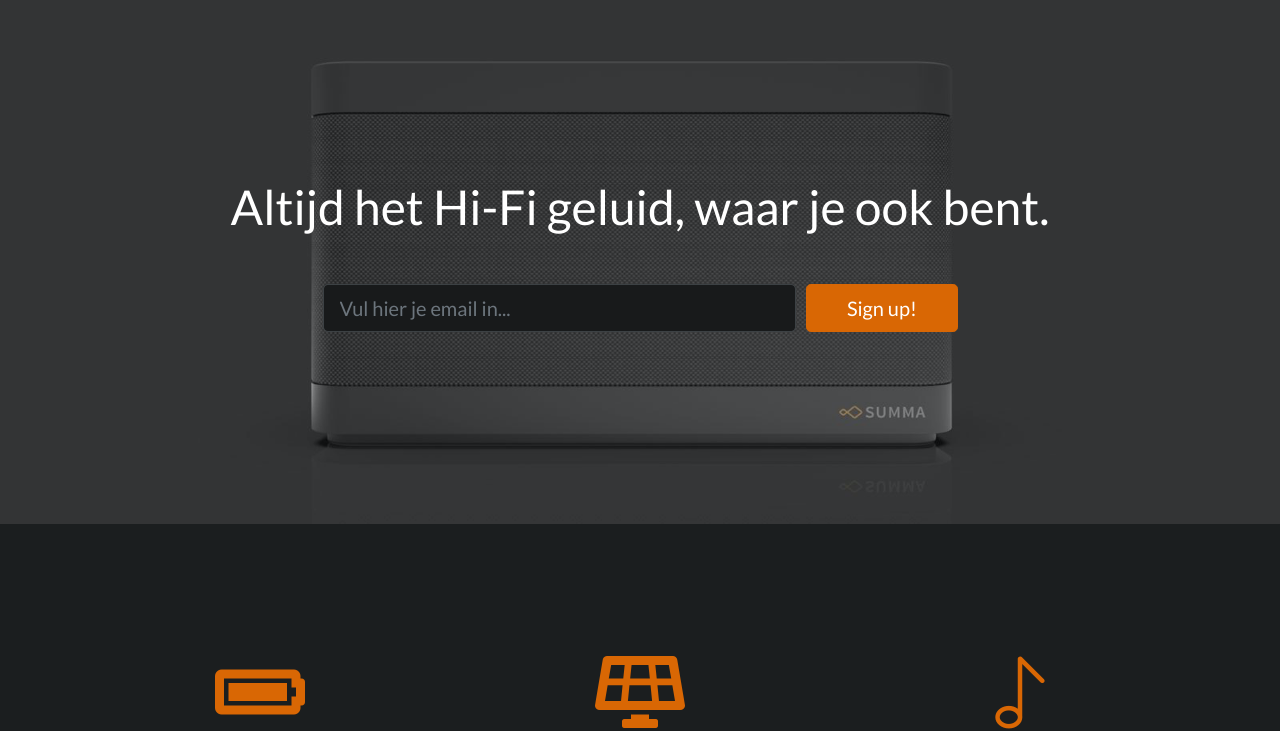
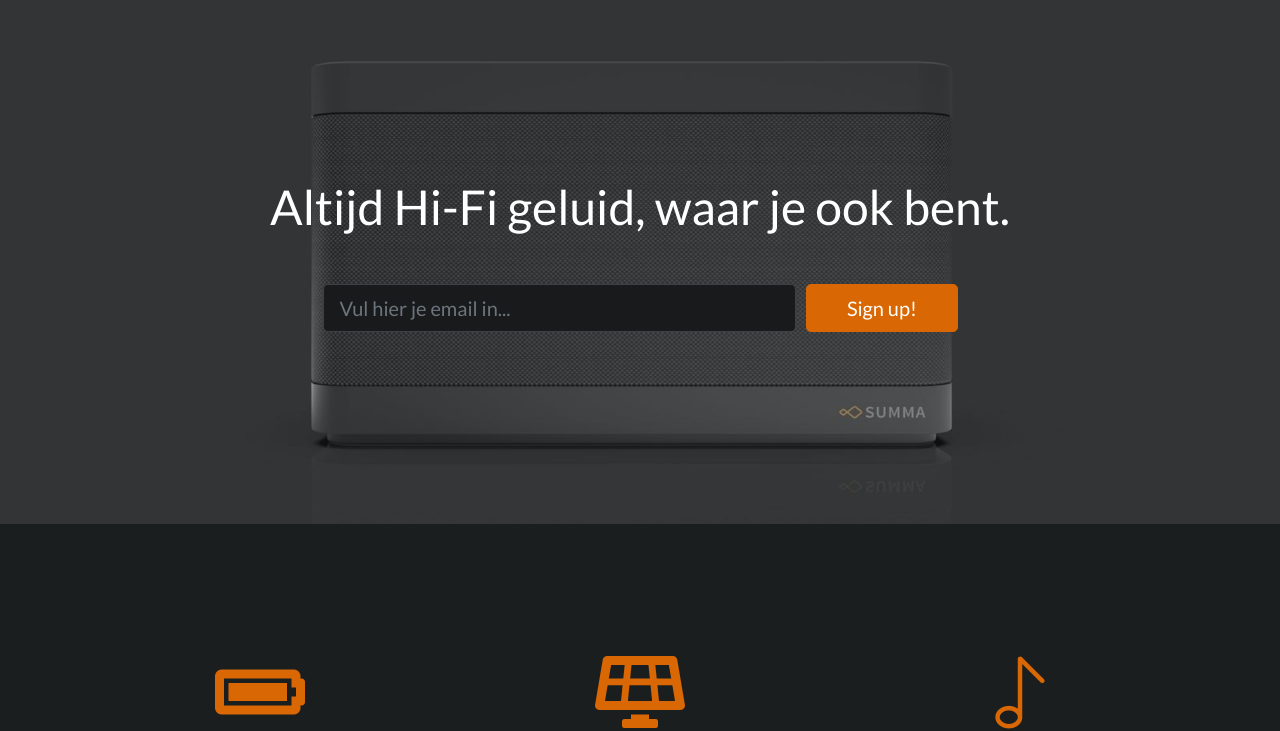
Before and after one commit to Rubenx-b/Rubenx-b.github.io, a website: page index.html in a window 1280 px wide. Shown: the part 75-806 px from the top of the page. Drawn offline with Linux system fonts and the light colour scheme.

Commit message:
Text update

```diff
--- a/index.html
+++ b/index.html
@@ -38,7 +38,7 @@
     <div class="container">
       <div class="row">
         <div class="col-xl-9 mx-auto">
-          <h1 class="mb-5">Altijd het Hi-Fi geluid, waar je ook bent. </h1>
+          <h1 class="mb-5">Altijd Hi-Fi geluid, waar je ook bent. </h1>
         </div>
         <div class="col-md-10 col-lg-8 col-xl-7 mx-auto">
           <form>
```
